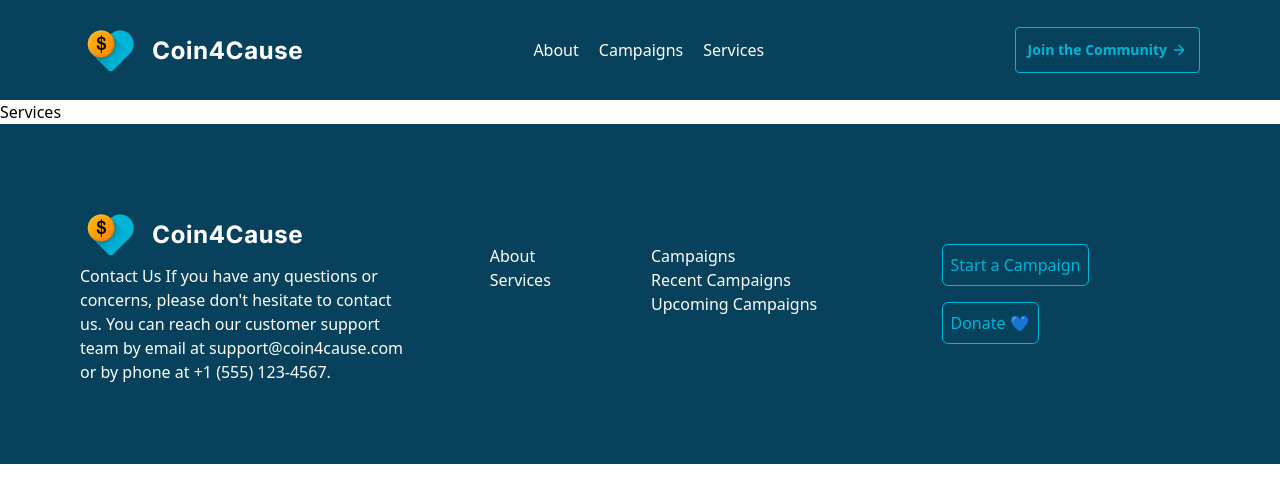
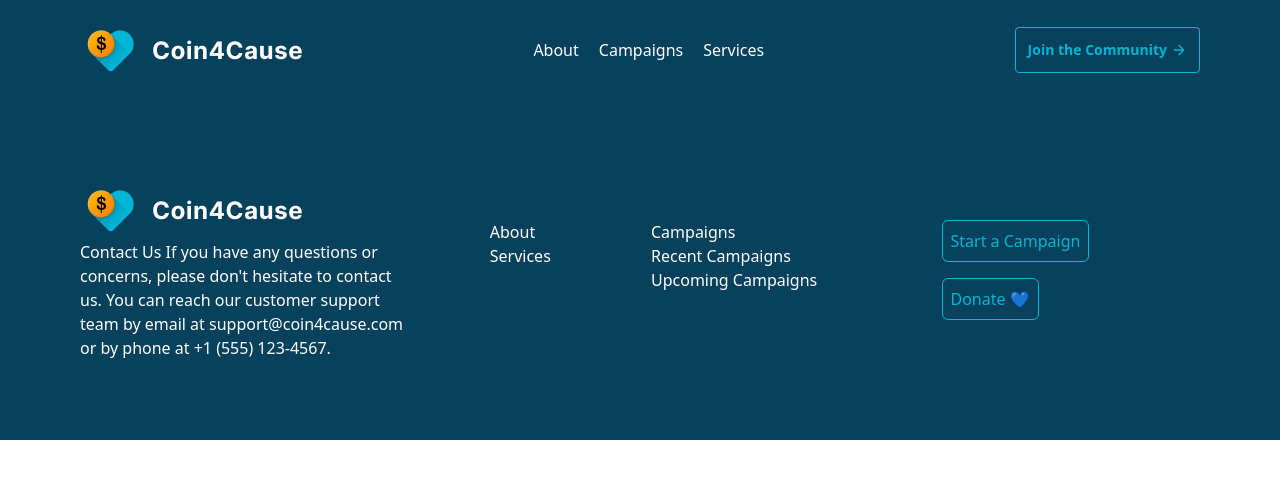
Before and after one commit to SachithWickramasekara/coin4cause, a React (Create React App) app: page /services in a window 1280 px wide. Shown: the top 502 px of the page. Built offline with nearby package versions, Linux system fonts and the light colour scheme.

Commit message:
created contact us page

```diff
--- a/src/App.tsx
+++ b/src/App.tsx
@@ -1,11 +1,12 @@
 import { Routes, Route } from "react-router-dom";
 import Navbar from "./layout/Navbar";
-import { Landing, About, Campaign, Services,Login,SignUp,UsernamePassword,EmailVerify,LoadingScreen ,Donate} from "./pages/Index";
+import { Landing, About, Campaign,Login,SignUp,UsernamePassword,EmailVerify,LoadingScreen ,Donate ,ContactUs} from "./pages/Index";
 import { routePaths } from "./routes/routes";
 import {Step1,Step2,Step3,Step4,Step5,StepDone} from './pages/CreateCampaign/Index'
 import { useState, useEffect } from "react";
 import { motion } from "framer-motion";
 import Footer from "./layout/Footer";
+
 
 function App() {
   const [loading, setLoading] = useState(true);
@@ -41,7 +42,7 @@ function App() {
         <Route path={routePaths.emailverify} element={<EmailVerify />} />
         <Route path={routePaths.campaings} element={<Campaign />} />
         <Route path={routePaths.about} element={<About />} />
-        <Route path={routePaths.services} element={<Services />} />
+        <Route path={routePaths.contactUS} element={<ContactUs />} />
         <Route path={routePaths.step1} element={<Step1 />} />
         <Route path={routePaths.step2} element={<Step2 />} />
         <Route path={routePaths.step3} element={<Step3 />} />
--- a/src/layout/Navbar.tsx
+++ b/src/layout/Navbar.tsx
@@ -34,7 +34,7 @@ function Navbar() {
             >
               Campaigns
             </Link>
-            <Link to={routePaths.services} className="mr-5 hover:text-gray-100">
+            <Link to={routePaths.contactUS} className="mr-5 hover:text-gray-100">
               Services
             </Link>
           </div>
@@ -109,7 +109,7 @@ function Navbar() {
           <Link to={routePaths.campaings} className="mr-5 hover:text-gray-900">
             Campaigns
           </Link>
-          <Link to={routePaths.services} className="mr-5 hover:text-gray-900">
+          <Link to={routePaths.contactUS} className="mr-5 hover:text-gray-900">
             Services
           </Link>
           <Link to={routePaths.login}>
--- /dev/null
+++ b/src/pages/ContactUs.tsx
@@ -0,0 +1,15 @@
+import React from 'react'
+
+interface Props {
+
+}
+
+const ContactUs = (props: Props) => {
+  return (
+    <div>
+      Contact US
+    </div>
+  )
+}
+
+export default ContactUs
--- a/src/pages/Index.tsx
+++ b/src/pages/Index.tsx
@@ -1,7 +1,7 @@
 import Campaign from "./Campaign";
 import Landing from "./Landing";
 import About from "./About";
-import Services from "./Services";
+import ContactUs from "./ContactUs";
 import Login from "./Login";
 import SignUp from "./SignUp";
 import UsernamePassword from "./UsernamePassword";
@@ -13,7 +13,7 @@ export {
   Campaign,
   About,
   Landing,
-  Services,
+  ContactUs,
   Login,
   SignUp,
   UsernamePassword,
--- a/src/pages/Services.tsx
+++ /dev/null
@@ -1,11 +0,0 @@
-import React from 'react'
-
-type Props = {}
-
-const Services = (props: Props) => {
-  return (
-    <div>Services</div>
-  )
-}
-
-export default Services
--- a/src/routes/routes.js
+++ b/src/routes/routes.js
@@ -2,7 +2,7 @@ export const routePaths = {
   home: "/",
   about: "/about",
   campaings: "/campaings",
-  services: "/services",
+  contactUS: "/contact",
   login: "/login",
   signup: "/signup",
   usernamepassword: "/usernamepassword",
```
